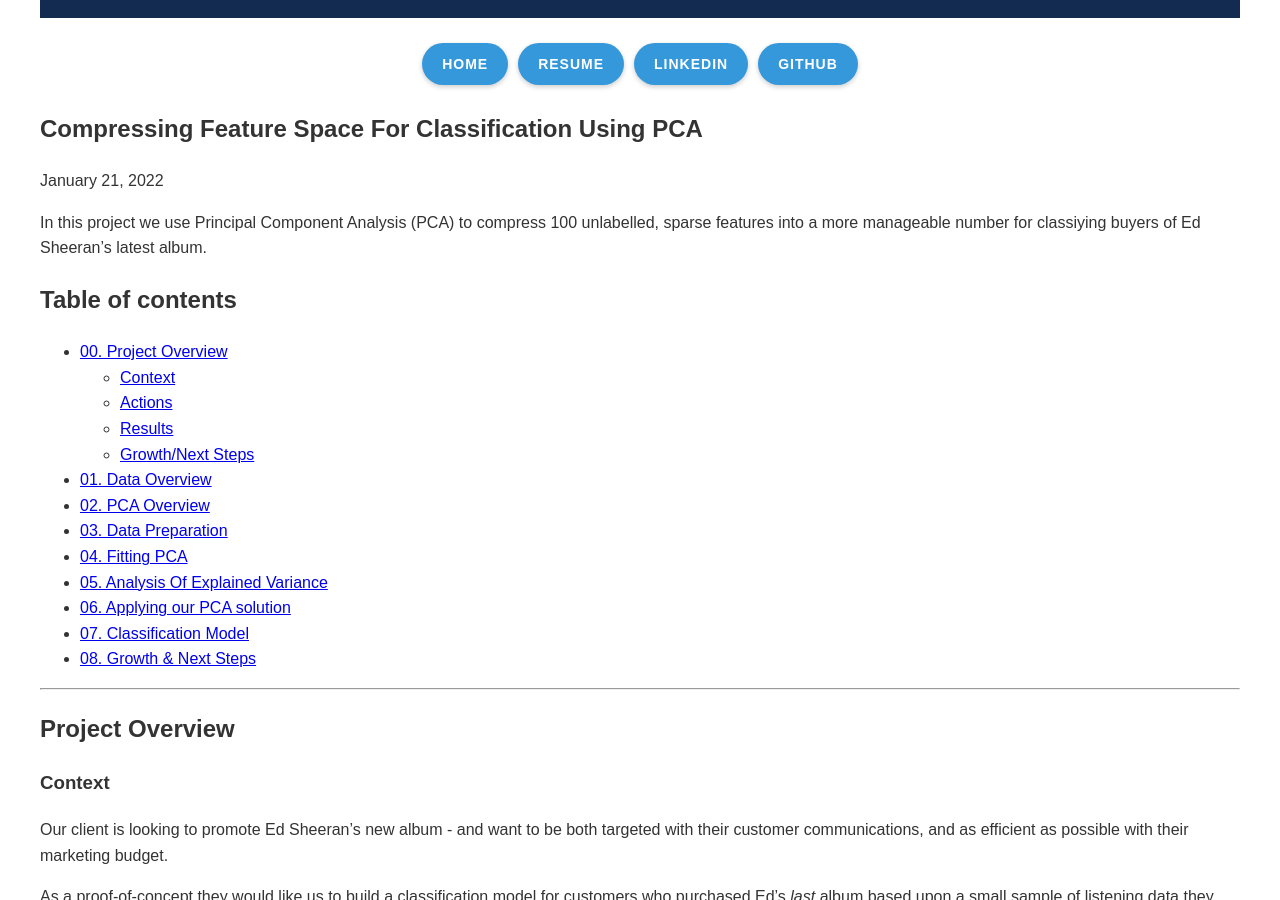
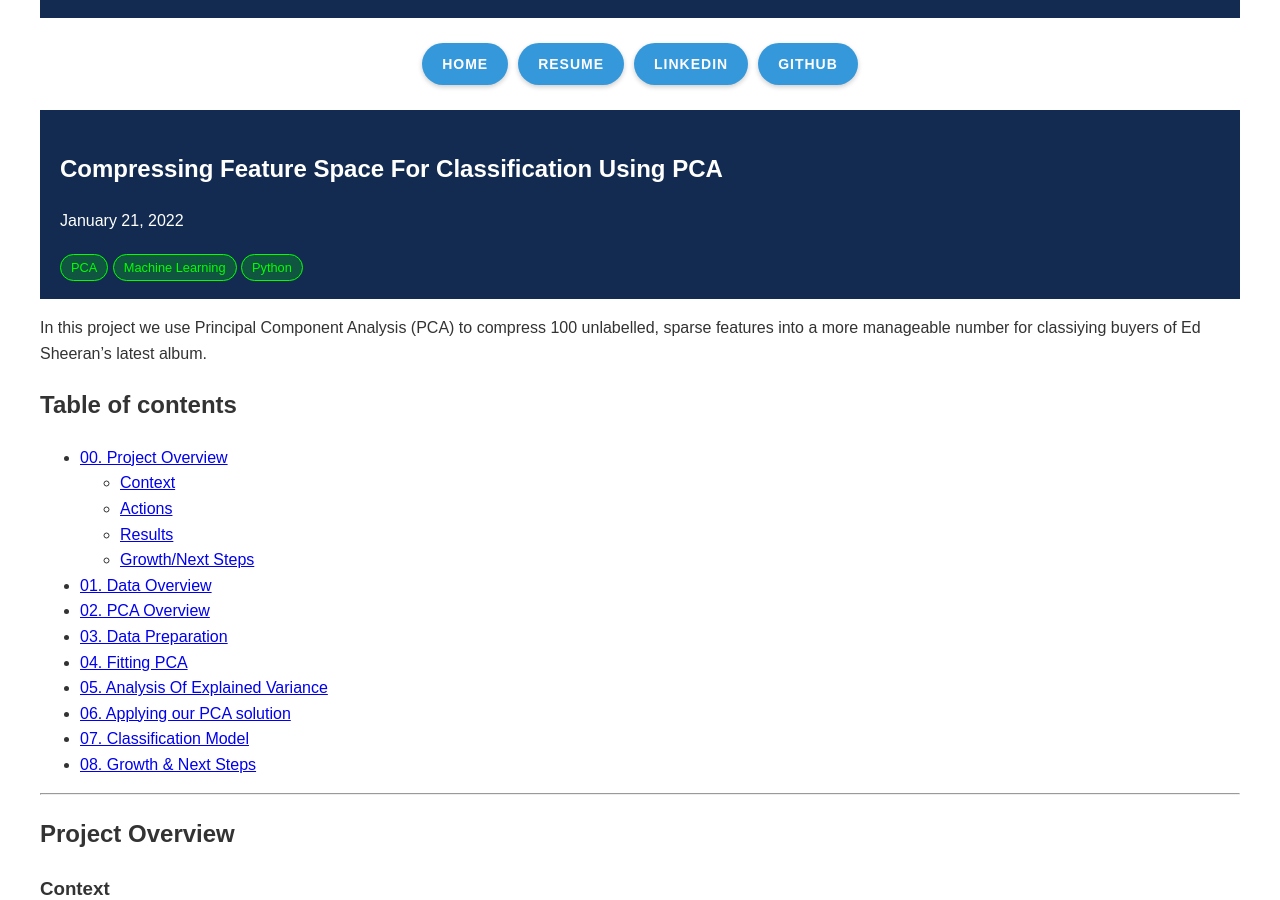
Before and after one commit to IyerS/sundareshiyer.github.io, a Jekyll site: the page built from _posts/2022-01-21-pca.md, in a window 1280 px wide and 900 px high, scrolled down 311 px. Built offline with Jekyll 4.4.1, drawn with Linux system fonts in a browser that asks for light colours; some of the changed text lies outside the part shown.

Commit message:
Update post.html

```diff
--- a/_layouts/post.html
+++ b/_layouts/post.html
@@ -2,16 +2,17 @@
 layout: default
 ---
 <article class="post">
-    <h1>{{ page.title }}</h1>
-    <p class="post-meta">{{ page.date | date: "%B %d, %Y" }}</p>
+    <header class="post-header">
+        <h1 class="post-title">{{ page.title }}</h1>
+        <p class="post-meta">{{ page.date | date: "%B %d, %Y" }}</p>
+        <div class="post-tags">
+            {% for tag in page.tags %}
+            <span class="tag">{{ tag }}</span>
+            {% endfor %}
+        </div>
+    </header>
 
     <div class="post-content">
         {{ content }}
     </div>
-
-    <div class="post-tags">
-        {% for tag in page.tags %}
-        <span class="tag">{{ tag }}</span>
-        {% endfor %}
-    </div>
 </article>
```
